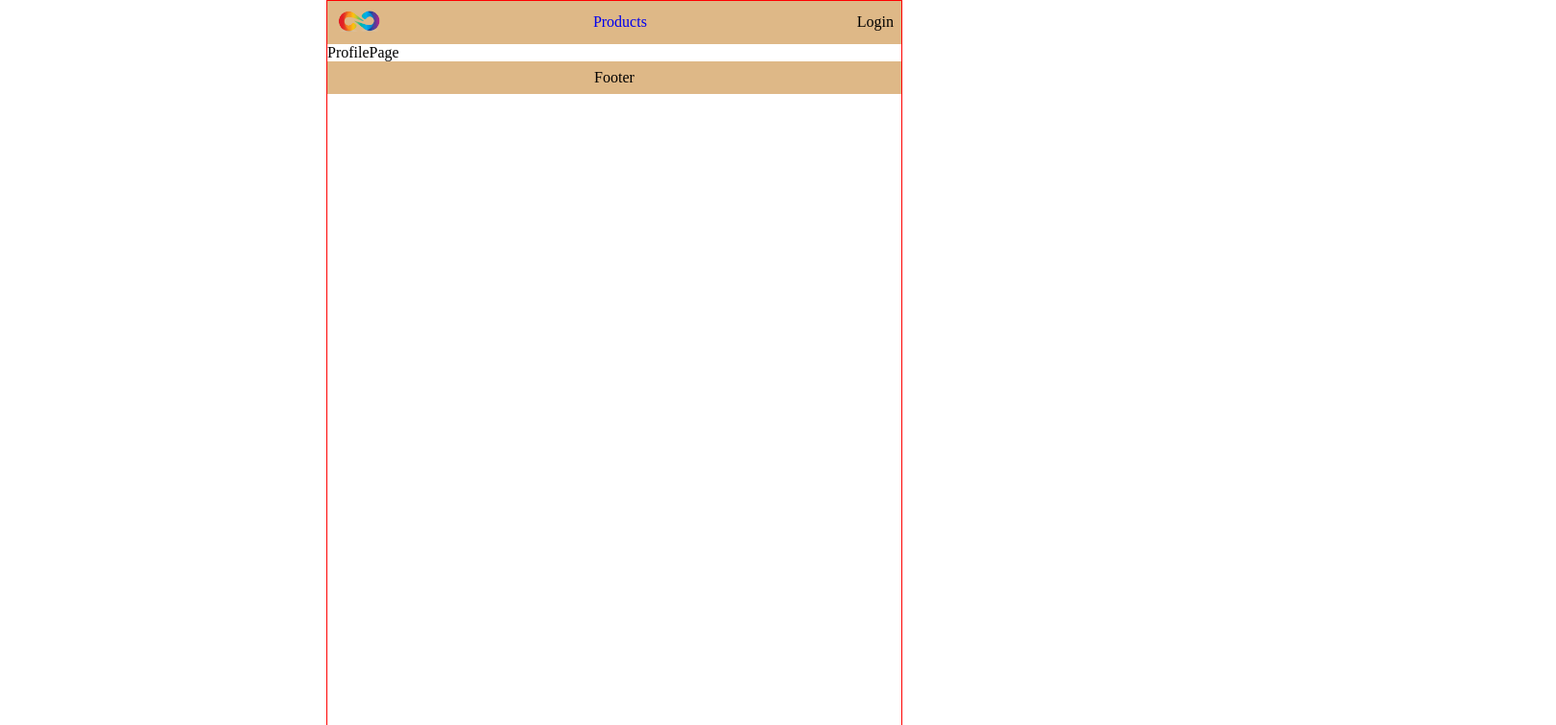
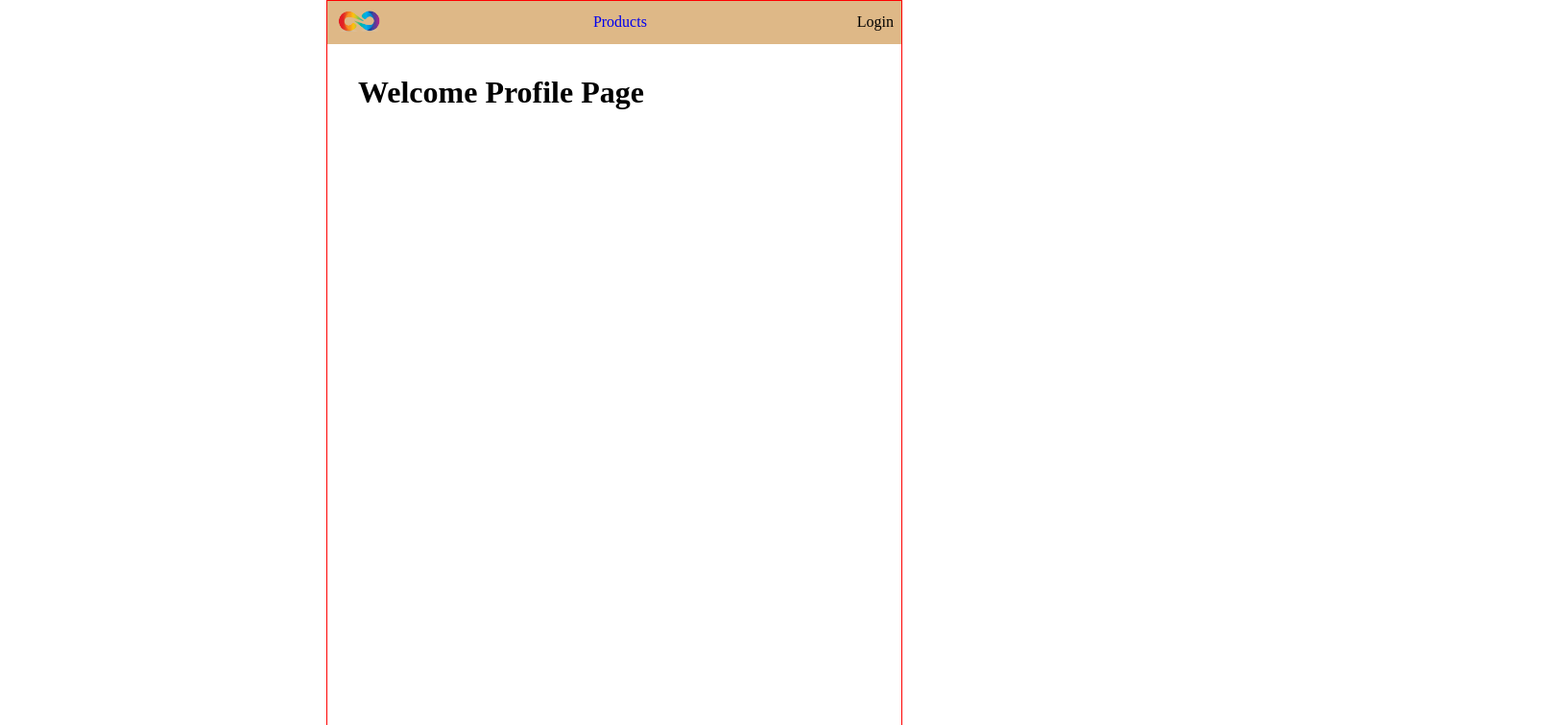
Before and after one commit to atabek-furkad/gulkaz-general, a React (Create React App) app in the folder frontend/: page /profile in a window 1280 px wide. Shown: the top 756 px of the page at 96% size, 1621 px wide, since content can reach past the window. Built offline with nearby package versions, Linux system fonts and the light colour scheme.

Commit message:
added profile styles

```diff
--- a/frontend/src/pages/ProfilePage.js
+++ b/frontend/src/pages/ProfilePage.js
@@ -1,7 +1,12 @@
-import React from 'react'
+import React from "react";
+import "../styles/profilePage.css";
 
 const ProfilePage = () => {
-  return <div>ProfilePage</div>
-}
+  return (
+    <div>
+      <h1>Welcome Profile Page</h1>
+    </div>
+  );
+};
 
-export default ProfilePage
+export default ProfilePage;
--- /dev/null
+++ b/frontend/src/styles/profilePage.css
@@ -0,0 +1,8 @@
+div {
+  width: 100vw;
+  height: 100vh;
+}
+
+h1 {
+  margin: 2rem;
+}
```
